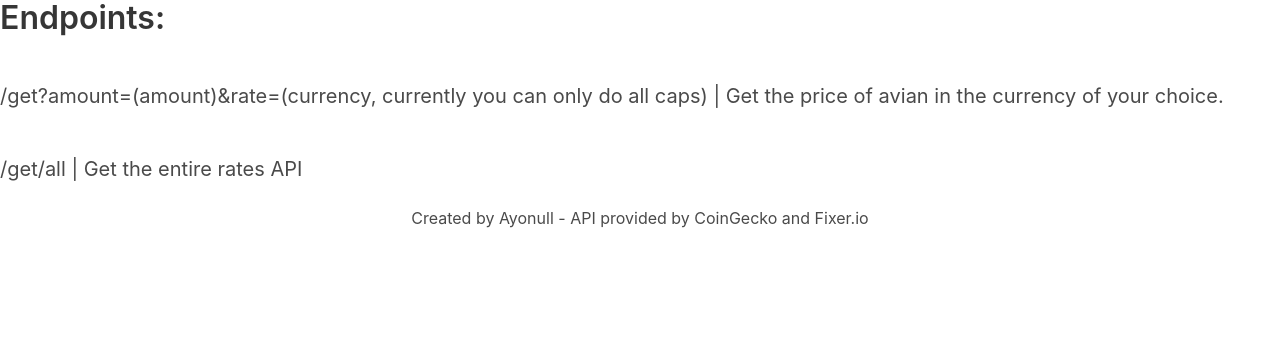
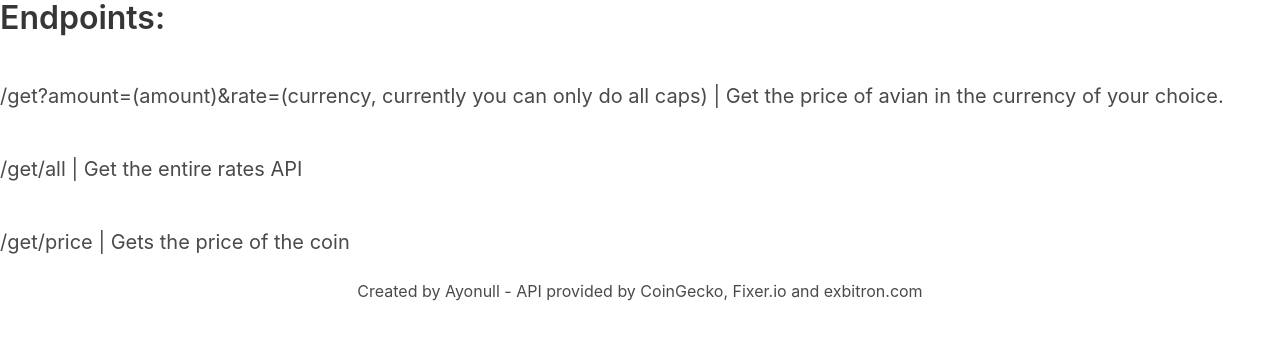
Before and after one commit to primitt/avian-converter, a Flask app: page /docs/api in a window 1280 px wide. Shown: the top 340 px of the page. Run offline with Flask 2, Linux system fonts and the light colour scheme; parts of the project's set-up code (start-up, migrations or seed data) failed here and were passed over.

Commit message:
Add stuff to index.html

```diff
--- a/templates/index.html
+++ b/templates/index.html
@@ -5,8 +5,9 @@
     <h1 class="title">Endpoints:</h1>
     <br>
     <h2 class="subtitle">/get?amount=(amount)&rate=(currency, currently you can only do all caps) | Get the price of avian in the currency of your choice. </h2><br>
-  <h2 class="subtitle">/get/all | Get the entire rates API</h2>
+  <h2 class="subtitle">/get/all | Get the entire rates API</h2><br>
+  <h2 class="subtitle">/get/price | Gets the price of the coin</h2>
 </body>
 <footer class="has-text-centered">
-  Created by Ayonull - API provided by CoinGecko and Fixer.io
+  Created by Ayonull - API provided by CoinGecko, Fixer.io and exbitron.com
 </footer>
```
